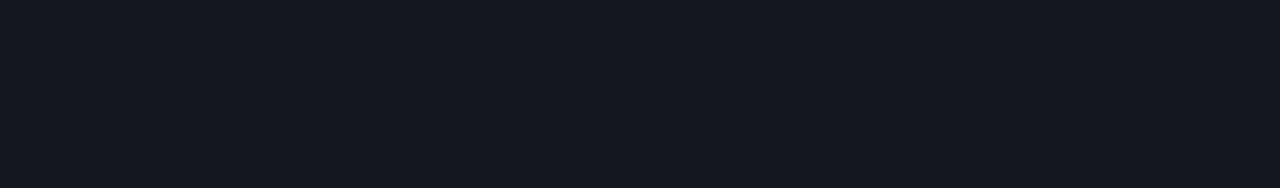
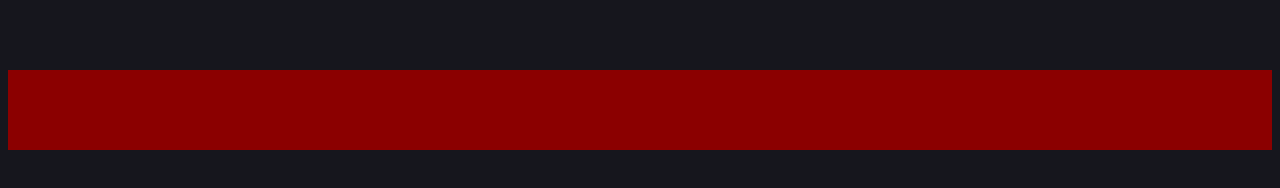
Before and after one commit to spacetitan/WebsiteTemplate, a React (Create React App) app: page / in a window 1280 px wide. Shown: the part 818-1006 px from the top of the page. After the commit the page ends 976 px from the top, so only its background shows below. Built offline with nearby package versions, Linux system fonts and the light colour scheme.

Commit message:
added footer

```diff
--- a/src/App.js
+++ b/src/App.js
@@ -2,9 +2,11 @@
 import {BrowserRouter as Router, Routes, Route, useLocation } from 'react-router-dom';
 import './App.module.css';
 
-import Header from './Components/_Header/header.js'
+import Header from './Components/_Header/header.js';
+import Footer from './Components/_Footer/footer.js';
 
 import Home from './Pages/home';
+
 
 // const Wrapper = ({children}) => {
 //   const location = useLocation();
@@ -19,9 +21,10 @@
     <>
     <Router basename='/'>
       <Header/>
-      <Routes>
-        <Route path='/' element={<Home/>} />
-      </Routes>
+        <Routes>
+          <Route path='/' element={<Home/>} />
+        </Routes>
+      <Footer/>
     </Router>
     </>
   );
--- a/src/Components/_Footer/footer.module.css
+++ b/src/Components/_Footer/footer.module.css
@@ -1,4 +1,11 @@
 .footerContainer
 {
+    background-color: darkred;
+    height: 10vh;
+    width: auto;
 
+    padding: 0% 10%;
+
+    display: flex;
+    justify-content: flex-start;
 }
--- a/src/Pages/home.module.css
+++ b/src/Pages/home.module.css
@@ -1,6 +1,6 @@
 .homeContainer
 {
-    height: 300vh;
+    height: 100vh;
     width: 100%;
 
     margin: none;
```
Also changed, not shown: 2 other files (tests, documents, lock files or other folders).
